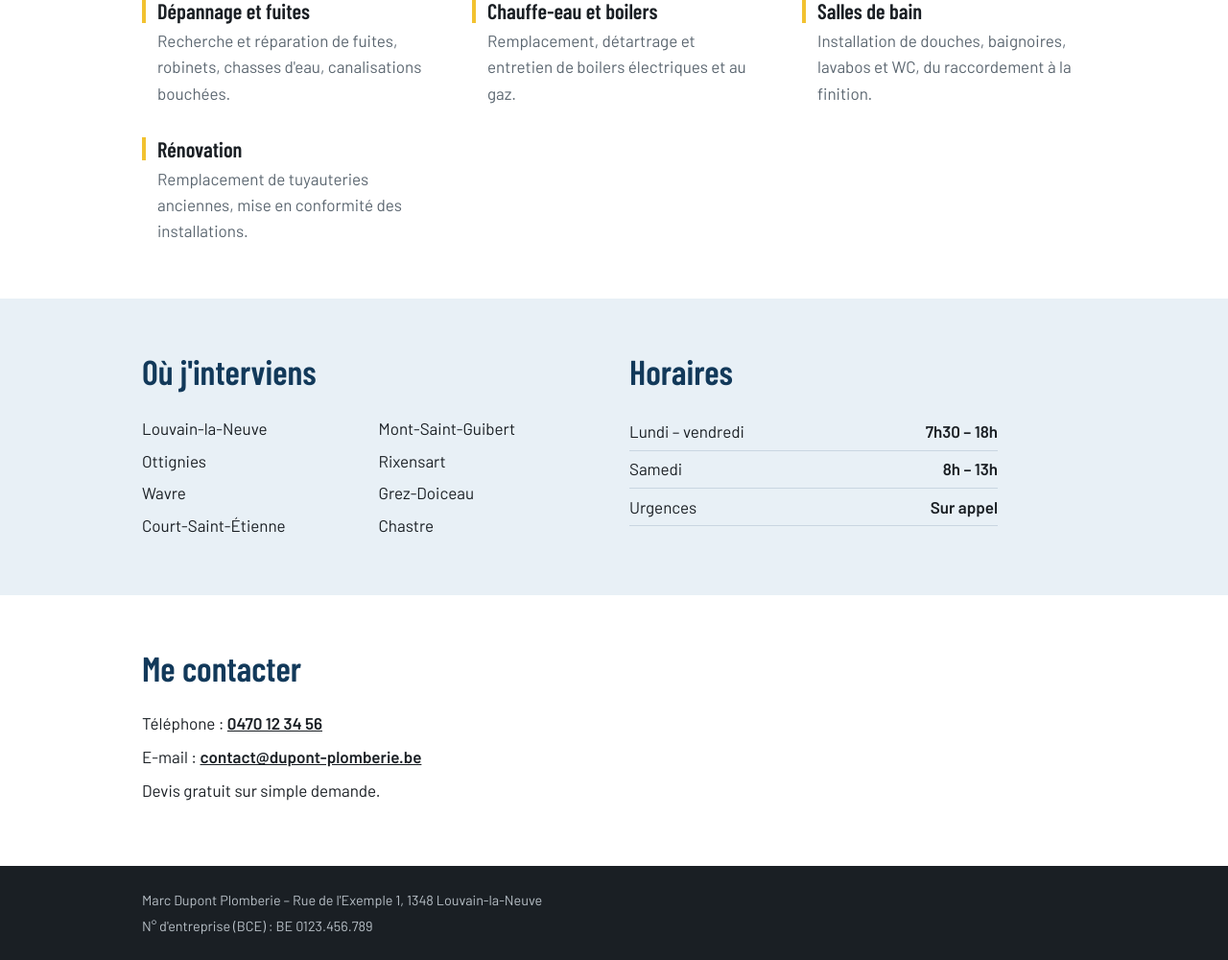
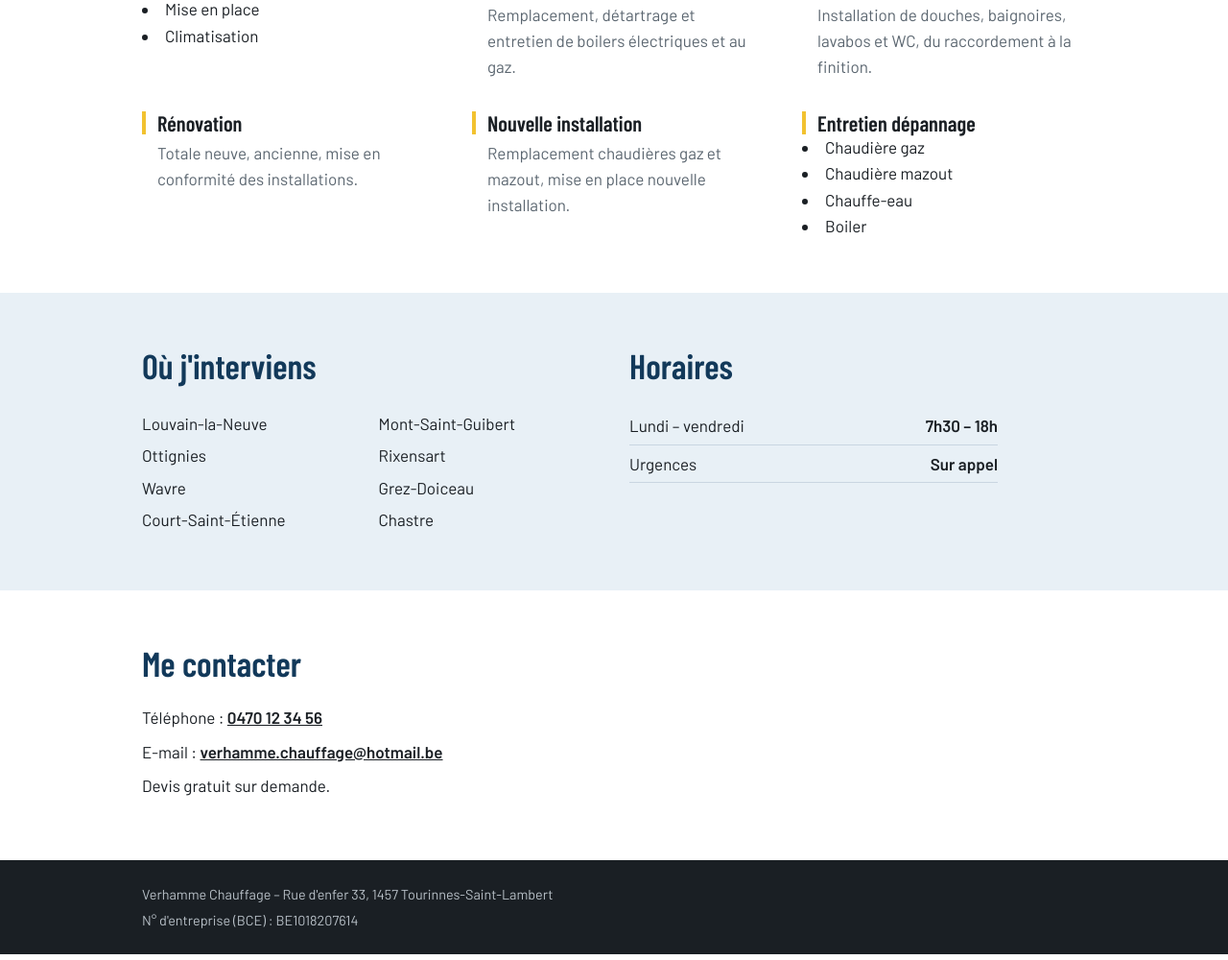
Before and after one commit to verhamme-chauffage/verhamme-chauffage.github.io, a plain HTML site: page index.html in a window 1280 px wide. Shown: the part 762-1762 px from the top of the page at 96% size. Drawn offline with nearby package versions, Linux system fonts and the light colour scheme; a web font is replaced by a local one.

Commit message:
first modified

```diff
--- a/index.html
+++ b/index.html
@@ -3,8 +3,8 @@
 <head>
 <meta charset="UTF-8">
 <meta name="viewport" content="width=device-width, initial-scale=1">
-<title>Marc Dupont – Plombier à Louvain-la-Neuve et environs</title>
-<meta name="description" content="Plombier indépendant : dépannage, fuites, chauffe-eau, sanitaires. Intervention rapide en Brabant wallon.">
+<title>Verhamme Chauffage – Plombier à Louvain-la-Neuve et environs</title>
+<meta name="description" content=" indépendant : dépannage, fuites, chauffe-eau, sanitaires. Intervention rapide en Brabant wallon.">
 <link rel="preconnect" href="https://fonts.googleapis.com">
 <link href="https://fonts.googleapis.com/css2?family=Barlow+Condensed:wght@600;800&family=Barlow:wght@400;600&display=swap" rel="stylesheet">
 <style>
@@ -79,7 +79,7 @@
 
 <header>
   <div class="wrap">
-    <div class="logo">Marc Dupont Plomberie</div>
+    <div class="logo">Verhamme Chauffage</div>
     <nav>
       <a href="#services">Services</a>
       <a href="#zone">Zone</a>
@@ -91,8 +91,8 @@
 <div class="hero">
   <div class="wrap">
     <h1>Une fuite, un chauffe-eau en panne, une salle de bain à refaire ?</h1>
-    <p>Plombier indépendant en Brabant wallon depuis 12 ans. Je me déplace rapidement et je vous donne un prix avant de commencer.</p>
-    <a class="tel" href="tel:+32470123456">0470 12 34 56</a>
+    <p>Plombier indépendant en Brabant wallon, je me déplace rapidement et je vous donne un prix avant de commencer.</p>
+    <a class="tel" href="tel:+32496841791">0496 84 17 91</a>
     <small>Appelez ou envoyez un SMS, je vous réponds dans l'heure.</small>
   </div>
 </div>
@@ -103,9 +103,10 @@
       <h2>Ce que je fais</h2>
       <div class="services">
         <div>
-          <h3>Dépannage et fuites</h3>
-          <p>Recherche et réparation de fuites, robinets, chasses d'eau, canalisations bouchées.</p>
-        </div>
+          <h3>Pompe à chaleur</h3>
+        <li>Mise en place</li>
+        <li>Climatisation</li>
+            </div>
         <div>
           <h3>Chauffe-eau et boilers</h3>
           <p>Remplacement, détartrage et entretien de boilers électriques et au gaz.</p>
@@ -116,7 +117,18 @@
         </div>
         <div>
           <h3>Rénovation</h3>
-          <p>Remplacement de tuyauteries anciennes, mise en conformité des installations.</p>
+          <p>Totale neuve, ancienne, mise en conformité des installations.</li>
+        </div>
+        <div>
+          <h3>Nouvelle installation</h3>
+          <p>Remplacement chaudières gaz et mazout, mise en place nouvelle installation.</p>
+        </div>
+        <div>
+          <h3>Entretien dépannage</h3>
+          <li> Chaudière gaz</li>
+          <li> Chaudière mazout</li>
+          <li> Chauffe-eau</li>
+          <li> Boiler</li>
         </div>
       </div>
     </div>
@@ -141,7 +153,6 @@
         <h2>Horaires</h2>
         <table>
           <tr><td>Lundi – vendredi</td><td>7h30 – 18h</td></tr>
-          <tr><td>Samedi</td><td>8h – 13h</td></tr>
           <tr><td>Urgences</td><td>Sur appel</td></tr>
         </table>
       </div>
@@ -151,17 +162,17 @@
   <section id="contact" class="contact">
     <div class="wrap">
       <h2>Me contacter</h2>
-      <p>Téléphone : <a href="tel:+32470123456">0470 12 34 56</a></p>
-      <p>E-mail : <a href="mailto:contact@dupont-plomberie.be">contact@dupont-plomberie.be</a></p>
-      <p>Devis gratuit sur simple demande.</p>
+      <p>Téléphone : <a href="tel:+32496841791">0470 12 34 56</a></p>
+      <p>E-mail : <a href="mailto:verhamme.chauffage@hotmail.com">verhamme.chauffage@hotmail.be</a></p>
+      <p>Devis gratuit sur demande.</p>
     </div>
   </section>
 </main>
 
 <footer>
   <div class="wrap">
-    <p>Marc Dupont Plomberie – Rue de l'Exemple 1, 1348 Louvain-la-Neuve</p>
-    <p>N° d'entreprise (BCE) : BE 0123.456.789</p>
+    <p>Verhamme Chauffage – Rue d'enfer 33, 1457 Tourinnes-Saint-Lambert</p>
+    <p>N° d'entreprise (BCE) : BE1018207614 </p>
   </div>
 </footer>
 
```
